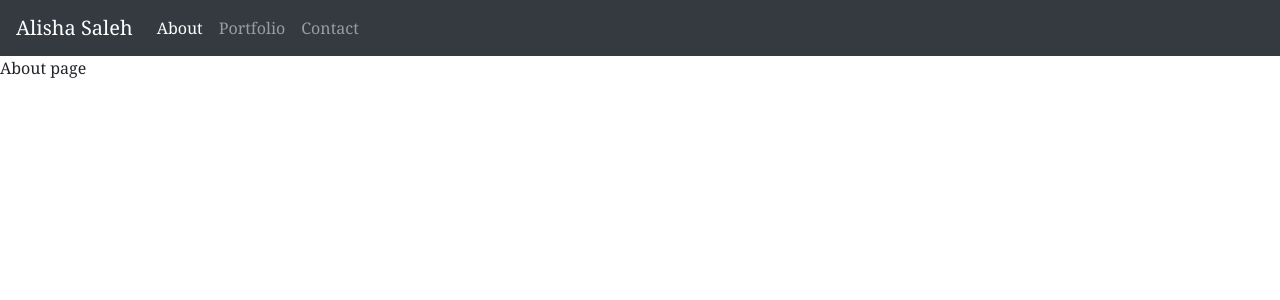
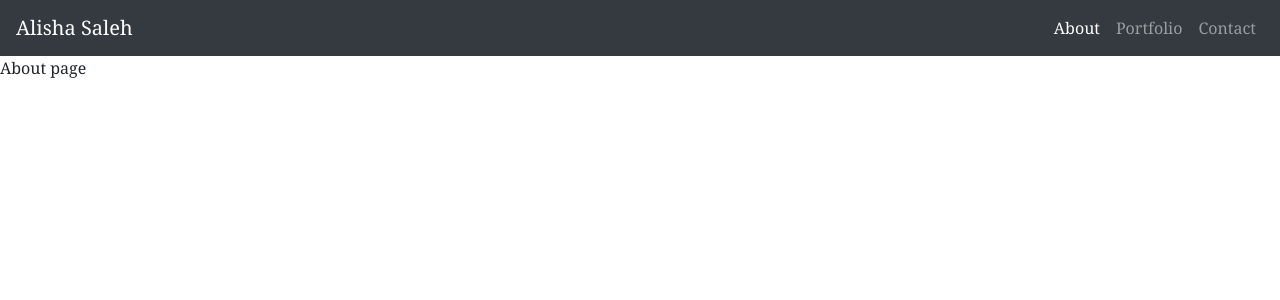
Before and after one commit to AlishaSaleh/react-portfolio, a React (Create React App) app: page / in a window 1280 px wide. Shown: the top 300 px of the page. Built offline with nearby package versions, Linux system fonts and the light colour scheme.

Commit message:
Responsive collapsible navbar working

```diff
--- a/src/components/Nav/index.js
+++ b/src/components/Nav/index.js
@@ -1,18 +1,20 @@
-import React from "react";
+import React, { useState } from "react";
 import { Link } from "react-router-dom";
 import "./style.css";
 
 // Sets the "active" class on the appropriate navigation link item
 function Nav() {
+  const [collapsible, setCollapsible] = useState(true);
+  const handleCollapsible = () => setCollapsible(!collapsible);
   return (
     <nav className="navbar navbar-expand-md bg-dark navbar-dark">
       <Link className="navbar-brand" to="/">
         Alisha Saleh
       </Link>
-      <button className="navbar-toggler" type="button" data-toggle="collapse" data-target="#collapsibleNavbar">
+      <button className="navbar-toggler" type="button" data-toggle="collapse" data-target="#collapsibleNavbar"  aria-expanded={!collapsible ? true : false} aria-label="Toggle navigation" onClick={handleCollapsible}>
             <span className="navbar-toggler-icon"></span>
         </button>
-      <div>
+      <div className={`${collapsible ? 'collapse' : ''} navbar-collapse`} id="collapsibleNavbar">
         <ul className="navbar-nav">
           <li className="nav-item">
             <Link
```
